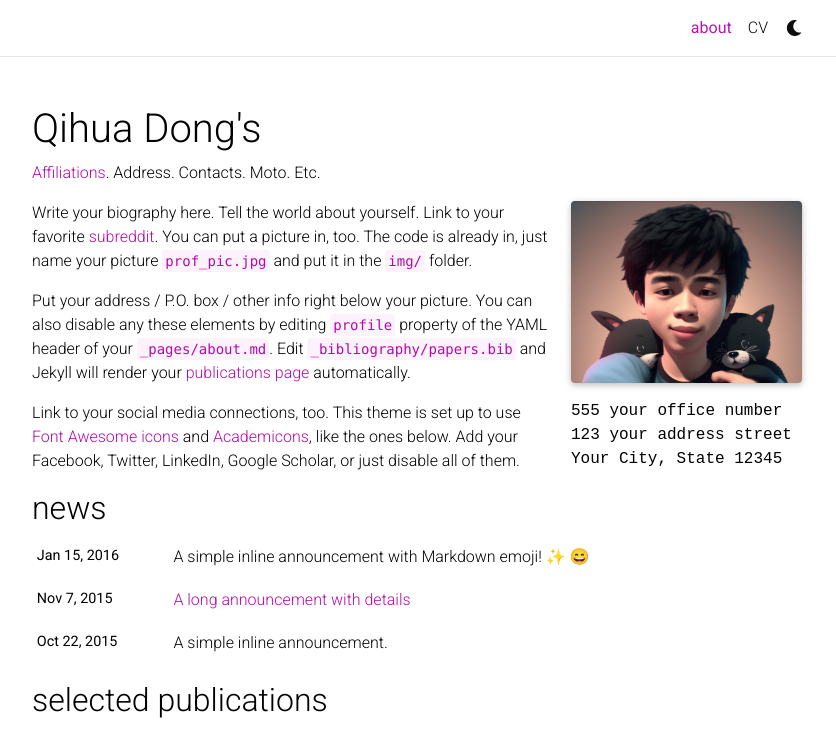
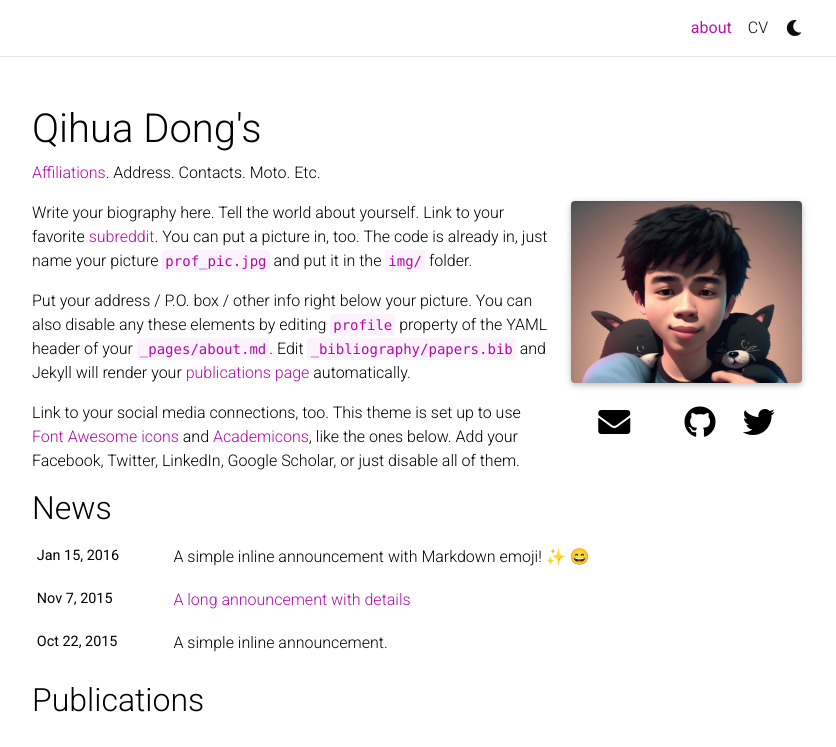
Before and after one commit to dddraxxx/dddraxxx.github.io, a Jekyll site: the page built from _pages/about.md, in a window 1280 px wide and 1037 px high, cut to the strip 0-747 px from the top of the window. Shown: the whole strip, without its empty margins (223-1059 px from the left). Built offline with Jekyll 4.4.1, drawn with Linux system fonts in a browser that asks for light colours; full-size pictures stand in for the smaller copies a plugin makes; emoji names are drawn with the system emoji font; comment, search, counter and statistics services are not loaded; a style sheet for code colours, icons or effects is not loaded; some of the changed lines change nothing that is shown.

Commit message:
add profile social media row

```diff
--- a/_includes/social.html
+++ b/_includes/social.html
@@ -1,96 +1,96 @@
-            {%- if site.email -%}
+            {%- if site.email and (profile_social==false or page.profile.social contains "email") -%}
             <a href="mailto:{{ site.email | encode_email }}" title="email"><i class="fas fa-envelope"></i></a>
             {% endif %}
-            {%- if site.telegram_username -%}
+            {%- if site.telegram_username and (profile_social==false or page.profile.social contains "telegram") -%}
             <a href="https://telegram.me/{{ site.telegram_username }}" title="telegram"><i class="fab fa-telegram"></i></a>
             {% endif %}
-            {%- if site.whatsapp_number -%}
+            {%- if site.whatsapp_number and (profile_social==false or page.profile.social contains "whatsapp") -%}
             <a href="https://wa.me/{{ site.whatsapp_number }}" title="whatsapp"><i class="fab fa-whatsapp"></i></a>
             {% endif %}
-            {%- if site.orcid_id -%}
+            {%- if site.orcid_id and (profile_social==false or page.profile.social contains "orcid") -%}
             <a href="https://orcid.org/{{ site.orcid_id }}" title="ORCID"><i class="ai ai-orcid"></i></a>
             {% endif %}
-            {%- if site.scholar_userid -%}
+            {%- if site.scholar_userid and (profile_social==false or page.profile.social contains "scholar") -%}
             <a href="https://scholar.google.com/citations?user={{ site.scholar_userid }}" title="Google Scholar"><i class="ai ai-google-scholar"></i></a>
             {% endif %}
-            {%- if site.semanticscholar_id -%}
+            {%- if site.semanticscholar_id and (profile_social==false or page.profile.social contains "semantic") -%}
             <a href="https://www.semanticscholar.org/author/{{ site.semanticscholar_id }}" title="Semantic Scholar"><i class="ai ai-semantic-scholar"></i></a>
             {% endif %}
-            {%- if site.publons_id -%}
+            {%- if site.publons_id and (profile_social==false or page.profile.social contains "publons") -%}
             <a href="https://publons.com/a/{{ site.publons_id }}/" title="Publons"><i class="ai ai-publons"></i></a>
             {% endif %}
-            {%- if site.research_gate_profile -%}
+            {%- if site.research_gate_profile and (profile_social==false or page.profile.social contains "researchgate") -%}
             <a href="https://www.researchgate.net/profile/{{site.research_gate_profile}}/" title="ResearchGate"><i class="ai ai-researchgate"></i></a>
             {% endif %}
-            {%- if site.github_username -%}
+            {%- if site.github_username and (profile_social==false or page.profile.social contains "github") -%}
             <a href="https://github.com/{{ site.github_username }}" title="GitHub"><i class="fab fa-github"></i></a>
             {% endif %}
-            {%- if site.linkedin_username -%}
+            {%- if site.linkedin_username and (profile_social==false or page.profile.social contains "linkedin") -%}
             <a href="https://www.linkedin.com/in/{{ site.linkedin_username }}" title="LinkedIn"><i class="fab fa-linkedin"></i></a>
             {% endif %}
-            {%- if site.twitter_username -%}
+            {%- if site.twitter_username and (profile_social==false or page.profile.social contains "twitter") -%}
             <a href="https://twitter.com/{{ site.twitter_username }}" title="Twitter"><i class="fab fa-twitter"></i></a>
             {% endif %}
-            {%- if site.mastodon_username -%}
+            {%- if site.mastodon_username and (profile_social==false or page.profile.social contains "mastodon") -%}
             <a rel="me" href="https://{{ site.mastodon_username  }}" title="Mastodon"><i class="fab fa-mastodon"></i></a>
             {% endif %}
-            {%- if site.medium_username -%}
+            {%- if site.medium_username and (profile_social==false or page.profile.social contains "medium") -%}
             <a href="https://medium.com/@{{ site.medium_username }}" title="Medium"><i class="fab fa-medium"></i></a>
             {% endif %}
-            {%- if site.quora_username -%}
+            {%- if site.quora_username and (profile_social==false or page.profile.social contains "quora") -%}
             <a href="https://www.quora.com/profile/{{ site.quora_username }}" title="Quora"><i class="fab fa-quora"></i></a>
             {% endif %}
-            {%- if site.blogger_url -%}
+            {%- if site.blogger_url and (profile_social==false or page.profile.social contains "blogger") -%}
             <a href="{{ site.blogger_url }}" title="Blogger"><i class="fab fa-blogger-b"></i></a>
             {% endif %}
-            {%- if site.work_url -%}
+            {%- if site.work_url and (profile_social==false or page.profile.social contains "work") -%}
             <a href="{{ site.work_url }}" title="Work"><i class="fas fa-briefcase"></i></a>
             {% endif %}
-            {%- if site.wikidata_id -%}
+            {%- if site.wikidata_id and (profile_social==false or page.profile.social contains "wikidata") -%}
             <a href="https://www.wikidata.org/wiki/{{ site.wikidata_id }}" title="Wikidata"><i class="fas fa-barcode"></i></a>
             {% endif %}
-            {%- if site.strava_userid -%}
+            {%- if site.strava_userid and (profile_social==false or page.profile.social contains "strava") -%}
             <a href="https://www.strava.com/athletes/{{ site.strava_userid }}" title="Strava"><i class="fab fa-strava"></i></a>
             {% endif %}
-            {%- if site.keybase_username -%}
+            {%- if site.keybase_username and (profile_social==false or page.profile.social contains "keybase") -%}
             <a href="https://keybase.io/{{ site.keybase_username }}" title="Keybase"><i class="fab fa-keybase"></i></a>
             {% endif %}
-            {%- if site.gitlab_username -%}
+            {%- if site.gitlab_username and (profile_social==false or page.profile.social contains "gitlab") -%}
             <a href="https://gitlab.com/{{ site.gitlab_username }}" title="GitLab"><i class="fab fa-gitlab"></i></a>
             {% endif %}
-            {%- if site.dblp_url -%}
+            {%- if site.dblp_url and (profile_social==false or page.profile.social contains "dblp") -%}
             <a href="{{ site.dblp_url }}" title="DBLP"><i class="ai ai-dblp"></i></a>
             {% endif %}
-            {%- if site.stackoverflow_id -%}
+            {%- if site.stackoverflow_id and (profile_social==false or page.profile.social contains "stackoverflow") -%}
             <a href="https://stackoverflow.com/users/{{ site.stackoverflow_id }}" title="Stackoverflow"><i class="fab fa-stack-overflow"></i></a>
             {% endif %}
-            {%- if site.kaggle_id -%}
+            {%- if site.kaggle_id and (profile_social==false or page.profile.social contains "kaggle") -%}
             <a href="https://www.kaggle.com/{{ site.kaggle_id }}" title="Kaggle"><i class="fab fa-kaggle"></i></a>
             {% endif %}
-            {%- if site.lastfm_id -%}
+            {%- if site.lastfm_id and (profile_social==false or page.profile.social contains "lastfm") -%}
             <a href="https://www.last.fm/user/{{ site.lastfm_id }}" title="Last FM"><i class="fab fa-lastfm"></i></a>
             {% endif %}
-            {%- if site.spotify_id -%}
+            {%- if site.spotify_id and (profile_social == false or page.profile.social contains "spotify") -%}
             <a href="https://open.spotify.com/user/{{ site.spotify_id }}" title="Spotify"><i class="fab fa-spotify"></i></a>
             {% endif %}
-            {%- if site.pinterest_id -%}
+            {%- if site.pinterest_id and (profile_social == false or page.profile.social contains "pinterest") -%}
             <a href="https://www.pinterest.com/{{ site.pinterest_id }}" title="Pinterest"><i class="fab fa-pinterest"></i></a>
             {% endif %}
-            {%- if site.unsplash_id -%}
+            {%- if site.unsplash_id and (profile_social == false or page.profile.social contains "unsplash") -%}
             <a href="https://unsplash.com/@{{ site.unsplash_id }}" title="Unsplash"><i class="fab fa-unsplash"></i></a>
             {% endif %}
-            {%- if site.instagram_id -%}
+            {%- if site.instagram_id and (profile_social == false or page.profile.social contains "instagram") -%}
             <a href="https://instagram.com/{{ site.instagram_id }}" title="Instagram"><i class="fab fa-instagram"></i></a>
             {% endif %}
-            {%- if site.facebook_id -%}
+            {%- if site.facebook_id and (profile_social == false or page.profile.social contains "facebook") -%}
             <a href="https://facebook.com/{{ site.facebook_id }}" title="Facebook"><i class="fab fa-facebook"></i></a>
             {% endif %}
-            {%- if site.youtube_id -%}
+            {%- if site.youtube_id and (profile_social == false or page.profile.social contains "youtube") -%}
             <a href="https://youtube.com/@{{ site.youtube_id }}" title="YouTube"><i class="fab fa-youtube"></i></a>
             {% endif %}
-            {%- if site.discord_id -%}
-            <a href="https://discord.com/users/{{ site.discord_id }}" title="Discord"><i class="fab fa-discord"></i></a>
+            {%- if site.discord_id and (profile_social == false or page.profile.social contains "discord") -%}
+                <a href="https://discord.com/users/{{ site.discord_id }}" title="Discord"><i class="fab fa-discord"></i></a>
             {% endif %}
-            {%- if site.rss_icon -%}
-            <a href="{{ site.baseurl }}/feed.xml" title="RSS Feed"><i class="fas fa-rss-square"></i></a>
+            {%- if site.rss_icon and (profile_social == false or page.profile.social contains "rss") -%}
+                <a href="{{ site.baseurl }}/feed.xml" title="RSS Feed"><i class="fas fa-rss-square"></i></a>
             {% endif %}
--- a/_layouts/about.html
+++ b/_layouts/about.html
@@ -33,6 +33,15 @@ layout: default
               {{ page.profile.address }}
             </div>
             {%- endif %}
+            {% if page.profile.social -%}
+            {%- assign profile_social = true -%}
+              <div class="social">
+              <div class="profile-contact-icons">
+                {% include social.html %}
+              </div>
+            </div>
+            {%- assign profile_social = false -%}
+            {%- endif %}
           </div>
           {%- endif %}
 
@@ -42,13 +51,13 @@ layout: default
 
           <!-- News -->
           {% if page.news -%}
-            <h2><a href="{{ '/news/' | relative_url }}" style="color: inherit;">news</a></h2>
+            <h2><a href="{{ '/news/' | relative_url }}" style="color: inherit;">News</a></h2>
             {%- include news.html %}
           {%- endif %}
 
           <!-- Selected papers -->
           {% if page.selected_papers -%}
-            <h2><a href="{{ '/publications/' | relative_url }}" style="color: inherit;">selected publications</a></h2>
+            <h2><a href="{{ '/publications/' | relative_url }}" style="color: inherit;">Publications</a></h2>
             {%- include selected_papers.html %}
           {%- endif %}
 
--- a/_pages/about.md
+++ b/_pages/about.md
@@ -8,10 +8,11 @@ profile:
   align: right
   image: cartoon_crop.png
   image_circular: False # crops the image to make it circular
-  address: >
-    <p>555 your office number</p>
-    <p>123 your address street</p>
-    <p>Your City, State 12345</p>
+  address: false
+# <p>555 your office number</p>
+# <p>123 your address street</p>
+# <p>Your City, State 12345</p>
+  social: ["github", "twitter", "scholar", "email"]
 
 news: true  # includes a list of news items
 selected_papers: true # includes a list of papers marked as "selected={true}"
--- a/_sass/_base.scss
+++ b/_sass/_base.scss
@@ -252,8 +252,25 @@ blockquote {
 
 .social {
   text-align: center;
+  .profile-contact-icons {
+    font-size: 2rem;
+    // # make text fill the row
+    display: flex;
+    justify-content: space-evenly;
+    a {
+      i::before {
+        color: var(--global-text-color);
+        transition-property: all 0.2s ease-in-out;
+      }
+      &:hover {
+        i::before {
+          color: var(--global-theme-color);
+        }
+      }
+    }
+  }
   .contact-icons {
-    font-size: 4rem;
+    font-size: 3rem;
     a {
       i::before {
         color: var(--global-text-color);
```
